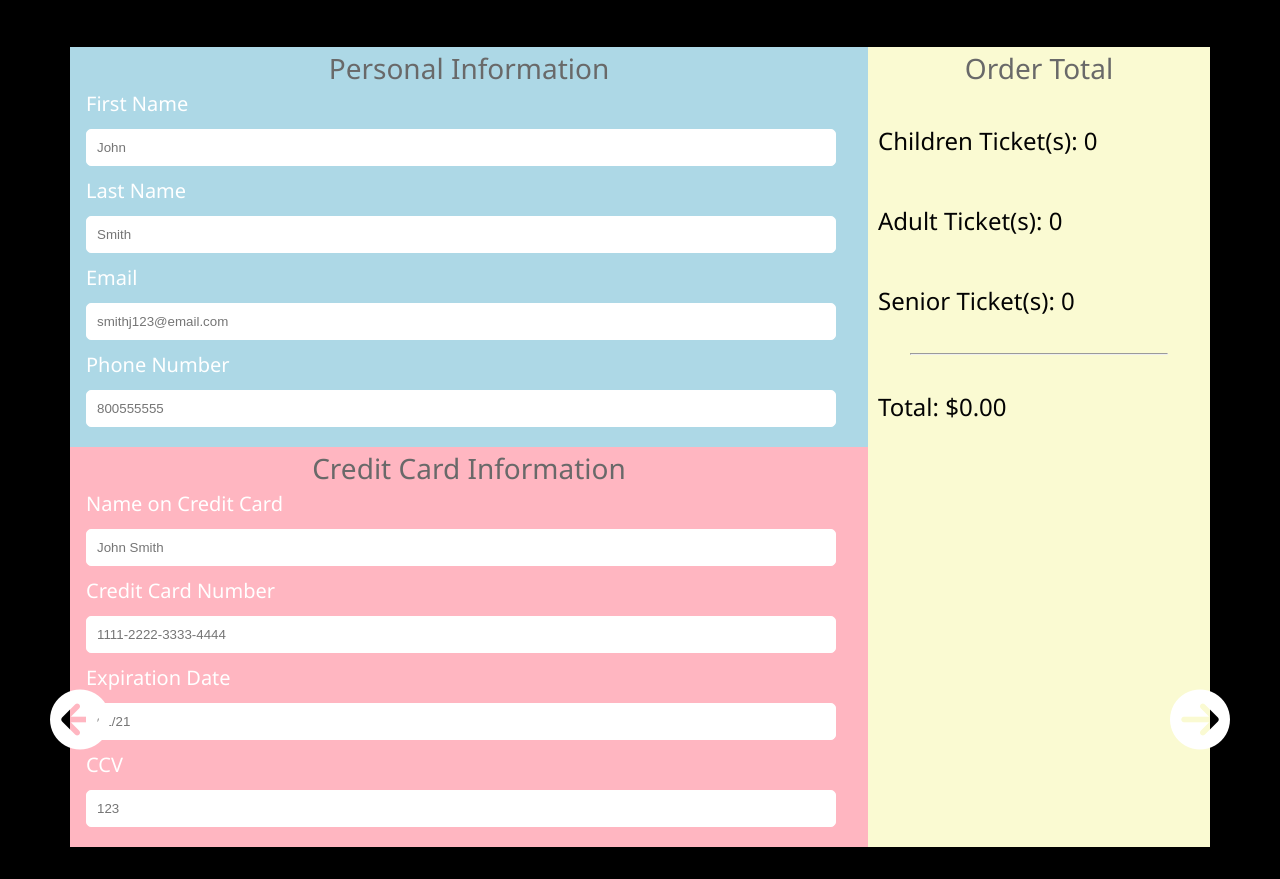
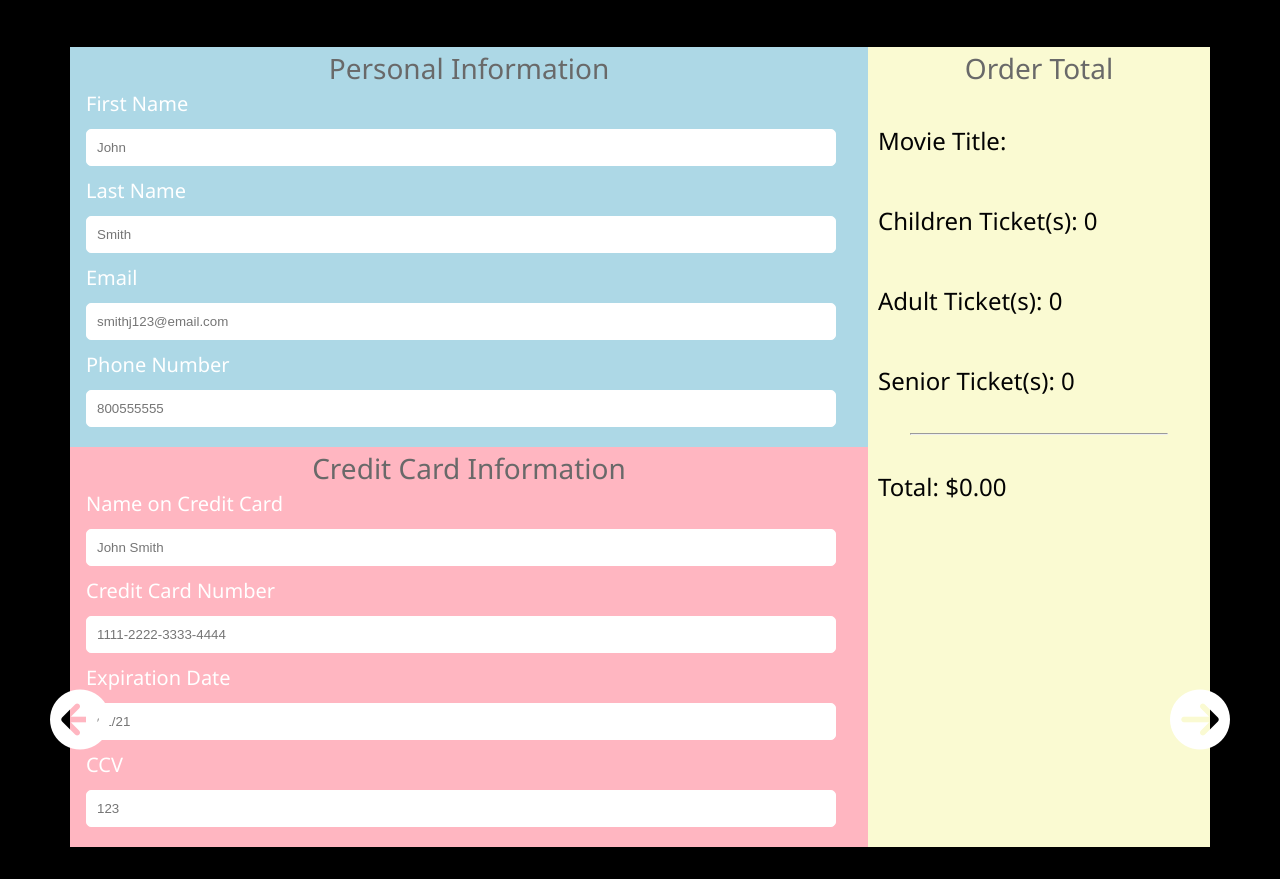
Before and after one commit to zilong-yang/360-seating, a React (Create React App) app in the folder client/: page /checkout in a window 1280 px wide. Built offline with nearby package versions, Linux system fonts and the light colour scheme.

Commit message:
Added movie name in checkout

```diff
--- a/client/src/Components/Checkout.js
+++ b/client/src/Components/Checkout.js
@@ -88,6 +88,9 @@ class Checkout extends React.Component {
                         <div className="cart">
                             <h2 className="checkout-block-title">Order Total</h2>
                             <p className="ticket-count">
+                                <span>Movie Title: {this.props.order.movieName}</span>
+                            </p>
+                            <p className="ticket-count">
                                 <span>Children Ticket(s): {this.props.order.numChildren}</span>
 
                             </p>
```
